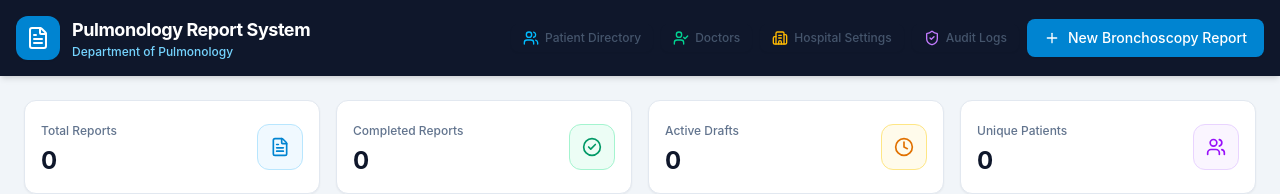
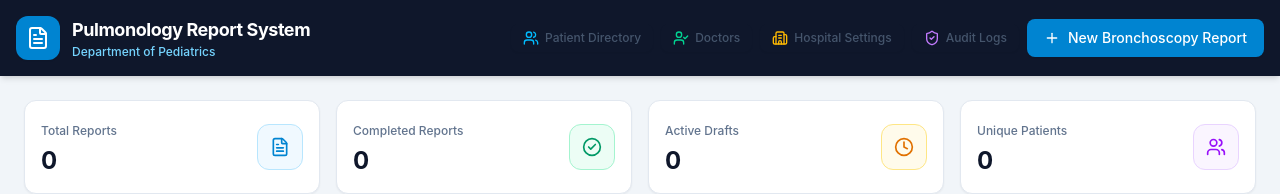
Before and after one commit to Suvamatha/report_management_system, a React (Vite) app: page / in a window 1280 px wide. Shown: the top 194 px of the page. Built offline with nearby package versions, Linux system fonts and the light colour scheme.

Commit message:
modification

```diff
--- a/src/components/dashboard/Dashboard.tsx
+++ b/src/components/dashboard/Dashboard.tsx
@@ -144,7 +144,7 @@ export const Dashboard: React.FC<DashboardProps> = ({
                 {hospital?.name || 'Pulmonology Report System'}
               </h1>
               <p className="text-xs text-sky-300 font-medium">
-                {hospital?.department || 'Department of Pulmonology'}
+                {hospital?.department || 'Department of Pediatrics'}
               </p>
             </div>
           </div>
--- a/src/components/reports/MedicalReportPreview.tsx
+++ b/src/components/reports/MedicalReportPreview.tsx
@@ -55,6 +55,7 @@ export const MedicalReportPreview: React.FC<MedicalReportPreviewProps> = ({ repo
   const findingSplit = Math.ceil(report.findings.length / 2);
   const imageCount = report.images.length;
   const logoSrc = hospital.logoUrl || '/logo/logo.png';
+  const printedDepartment = 'Pediatrics';
 
   return (
     <article className="a4-container report-document bg-white text-slate-900 shadow-xl border border-slate-300 max-w-[210mm] mx-auto my-4 font-sans">
@@ -70,7 +71,7 @@ export const MedicalReportPreview: React.FC<MedicalReportPreviewProps> = ({ repo
           )}
           <div className="report-header-text">
             <h1 className="report-hospital-name">{hospital.name}</h1>
-            <p className="report-department">{hospital.department}</p>
+            <p className="report-department">{printedDepartment}</p>
             <p className="report-contact">{hospital.address} &nbsp;|&nbsp; Phone: {hospital.contactPhone}</p>
           </div>
           {logoSrc && !logoFailed && (
--- a/src/components/reports/sections/DoctorSection.tsx
+++ b/src/components/reports/sections/DoctorSection.tsx
@@ -42,7 +42,7 @@ export const DoctorSection: React.FC<DoctorSectionProps> = ({ report }) => {
             {selectedDoctor?.designation || 'Consultant Pulmonologist'}
           </p>
           <p className="text-xs text-slate-500 mt-0.5">{selectedDoctor?.credentials || 'MD, DM Pulmonology'}</p>
-          <p className="text-xs text-slate-400">{selectedDoctor?.department || 'Department of Pulmonology'}</p>
+          <p className="text-xs text-slate-400">{selectedDoctor?.department || 'Department of Pediatrics'}</p>
         </div>
 
         <div className="border border-slate-300 rounded-lg p-3 bg-white w-52 text-center shadow-2xs">
--- a/src/components/settings/DoctorProfilesModal.tsx
+++ b/src/components/settings/DoctorProfilesModal.tsx
@@ -49,7 +49,7 @@ export const DoctorProfilesModal: React.FC<DoctorProfilesModalProps> = ({
       name: editingDoc.name,
       designation: editingDoc.designation || 'Consultant Pulmonologist',
       credentials: editingDoc.credentials || 'MD',
-      department: editingDoc.department || 'Department of Pulmonology',
+      department: editingDoc.department || 'Department of Pediatrics',
       signatureUrl: finalSig,
       isDefault: editingDoc.isDefault || false,
     };
@@ -149,7 +149,7 @@ export const DoctorProfilesModal: React.FC<DoctorProfilesModalProps> = ({
                   name: '',
                   designation: 'Senior Consultant Pulmonologist',
                   credentials: 'MD, DM Pulmonology',
-                  department: 'Department of Pulmonology',
+                  department: 'Department of Pediatrics',
                 })
               }
             >
--- a/src/index.css
+++ b/src/index.css
@@ -48,11 +48,11 @@
 .is-empty { color: #64748b; font-style: italic; }
 .findings-table { width: 100%; border-collapse: collapse; table-layout: fixed; font-size: 9px; }
 .findings-table th { padding: 1.2mm 1.5mm; background: #1e293b; color: white; font-size: 8px; letter-spacing: .04em; text-align: left; text-transform: uppercase; }
-.findings-table th:last-child, .findings-table td:last-child { width: 27mm; text-align: center; }
+.findings-table th:last-child, .findings-table td:last-child { width: 22mm; text-align: center; }
 .findings-table td { padding: 1.15mm 1.5mm; border: 1px solid #dbe4ee; vertical-align: top; }
 .findings-table tbody tr:nth-child(even) { background: #f8fafc; }
 .finding-location { display: block; font-weight: 700; }
-.finding-status { display: inline-block; max-width: 100%; padding: .45mm 1.1mm; border: 1px solid currentColor; font-size: 8px; font-weight: 800; line-height: 1.15; overflow-wrap: anywhere; }
+.finding-status { display: block; width: 100%; box-sizing: border-box; padding: .45mm 1.1mm; border: 1px solid currentColor; font-size: 8px; font-weight: 800; line-height: 1.2; overflow-wrap: anywhere; word-break: normal; }
 .finding-status.is-normal { color: #166534; background: #ecfdf5; }
 .finding-status.is-abnormal { color: #9a3412; background: #fff7ed; }
 .image-grid { display: grid; grid-template-columns: repeat(4, minmax(0, 1fr)); gap: 2mm; }
--- a/src/services/storage/doctorRepository.ts
+++ b/src/services/storage/doctorRepository.ts
@@ -7,7 +7,7 @@ export const defaultDoctors: DoctorProfile[] = [
     name: 'Dr. Ramesh Sharma',
     designation: 'Senior Consultant Pulmonologist',
     credentials: 'MD, DM (Pulmonary Medicine), FCCP',
-    department: 'Department of Pulmonology',
+    department: 'Department of Pediatrics',
     isDefault: true,
   },
   {
@@ -15,7 +15,7 @@ export const defaultDoctors: DoctorProfile[] = [
     name: 'Dr. Sunita Shrestha',
     designation: 'Associate Professor & Pulmonologist',
     credentials: 'MBBS, MD (Internal Medicine), Fellowship Interventional Pulmonology',
-    department: 'Department of Pulmonology',
+    department: 'Department of Pediatrics',
     isDefault: false,
   },
 ];
--- a/src/services/storage/hospitalRepository.ts
+++ b/src/services/storage/hospitalRepository.ts
@@ -7,7 +7,7 @@ export const defaultHospitalProfile: HospitalProfile = {
   id: DEFAULT_HOSPITAL_ID,
   name: 'Tribhuvan University Teaching Hospital',
   address: 'Maharajgunj, Kathmandu, Nepal',
-  department: 'Department of Pulmonology & Critical Care Medicine',
+  department: 'Department of Pediatrics & Critical Care Medicine',
   logoUrl: '/logo/logo.png',
   contactPhone: '+977-1-4412404',
   contactEmail: 'pulmonology@tuth.org.np',
```
